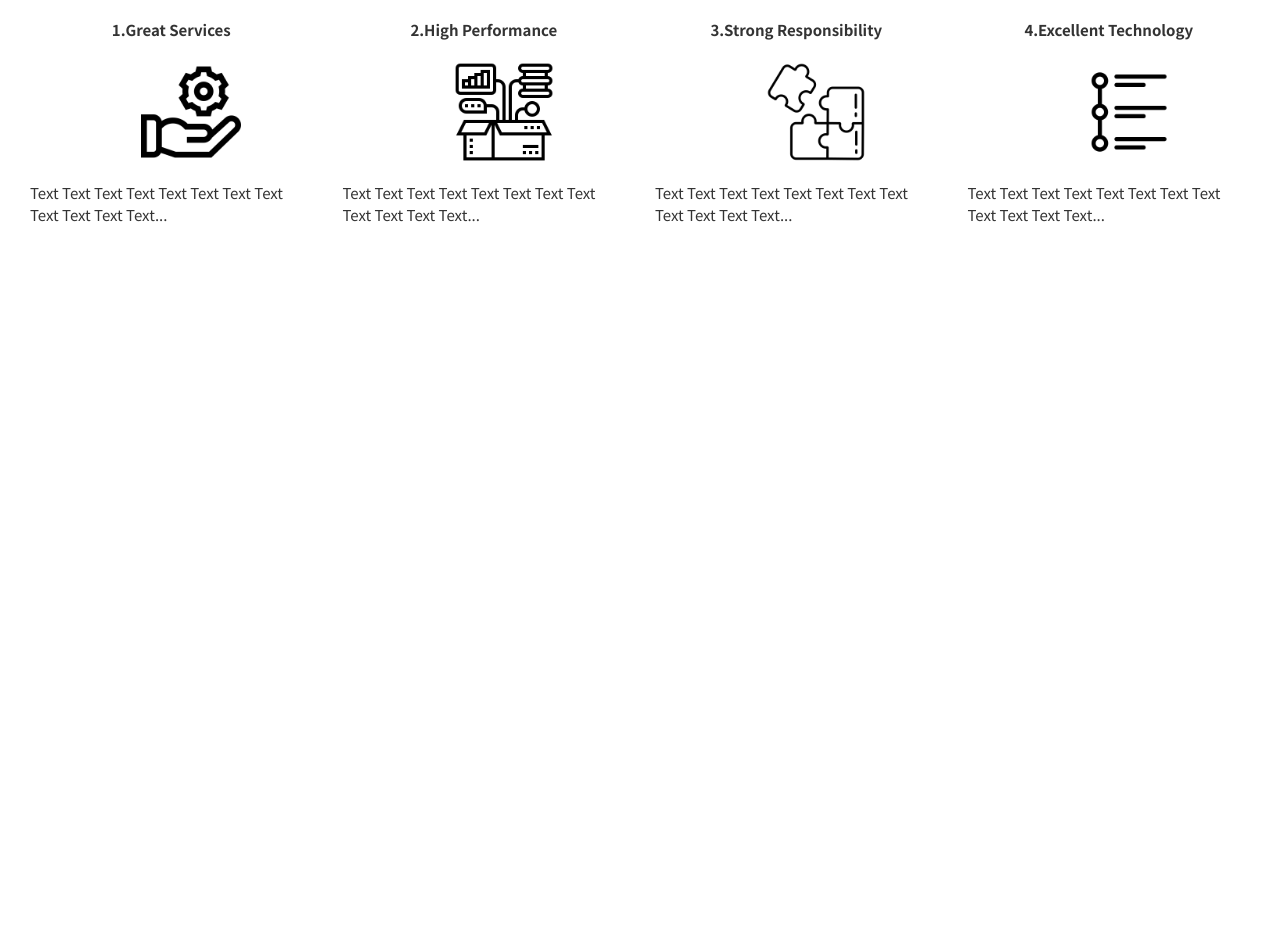
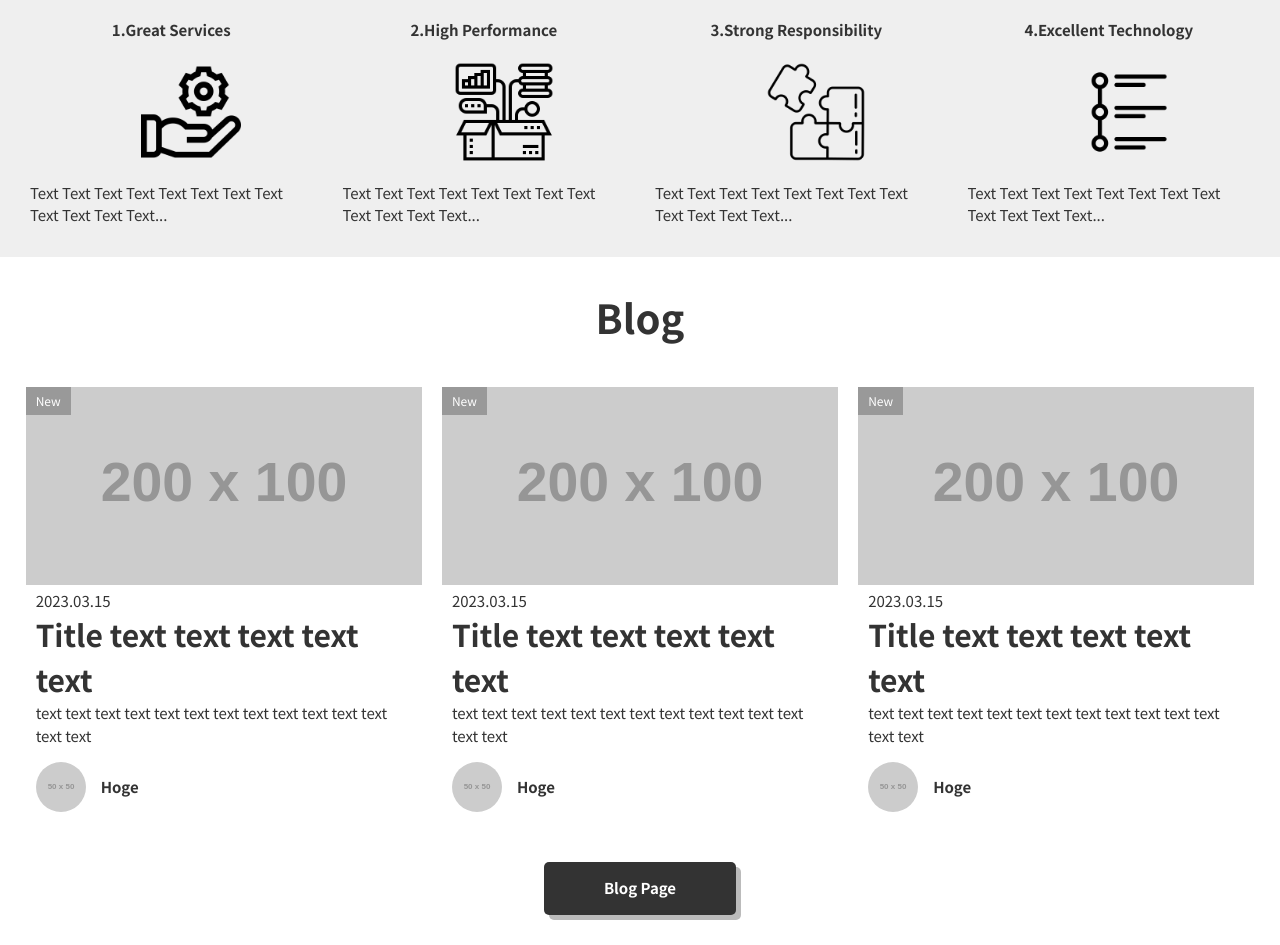
Before and after one commit to aoitech/practice_front, a plain HTML site: page index.html in a window 1280 px wide. Shown: the part 671-1616 px from the top of the page. Before the commit the page ends 928 px from the top, so only its background shows below. Drawn offline with Linux system fonts and the light colour scheme; placeholder pictures from the web are drawn by us.

Commit message:
Blogセクションの作成

```diff
--- a/assets/css/style.css
+++ b/assets/css/style.css
@@ -10,13 +10,39 @@ body {
 
 
 /*
+grid
+ */
+ .grid {
+  align-items: center;
+  display: flex;
+  justify-content: center;
+  margin: 0;
+  padding: 0;
+}
+.grid-item {
+  list-style: none;
+}
+
+.grid-col-2  > .grid-item {
+  width: 50%;
+}
+
+.grid-col-3  > .grid-item {
+  width: 33.3%;
+}
+
+.grid-col-4  > .grid-item {
+  width: 25%;
+}
+
+/*
 section
 */
 .section {
   padding: 30px 15px;
 }
 
-.section.section-secondary {
+.section-secondary {
   background: #efefef;
 }
 
@@ -25,6 +51,11 @@ section
   font-size: 40px;
   font-weight: bold;
   margin: 0 0 40px;
+}
+
+.section-button {
+  margin-top: 40px;
+  text-align: center;
 }
 
 /*
@@ -47,29 +78,9 @@ section
 }
 /* .about-description {} */
 
-.grid {
-  align-items: center;
-  display: flex;
-  justify-content: center;
-  margin: 0;
-  padding: 0;
-}
-.grid-item {
-  list-style: none;
-}
-
-.grid-col-2  > .grid-item {
-  width: 50%;
-}
-
-.grid-col-3  > .grid-item {
-  width: 33.3%;
-}
-
-.grid-col-4  > .grid-item {
-  width: 25%;
-}
-
+/*
+feature
+ */
 .feature {
  text-align: center;
  padding: 0 15px;
@@ -88,3 +99,95 @@ section
   margin: 0;
   text-align: left;
 }
+
+/*
+card
+ */
+
+.card {
+  padding: 0 10px;
+}
+
+.card-link {
+  display: block;
+  color: #333;
+  text-decoration: none;
+  position: relative;
+}
+
+.card-link:hover {
+  background-color: #eee;
+  transition: background-color .25s;
+}
+
+.card-label {
+  position: absolute;
+  left: 0;
+  top: 0;
+  background-color: #999;
+  color: #fff;
+  display: block;
+  padding: 5px 10px;
+  font-size: 12px;
+}
+
+.card-image {
+  width: 100%;
+  height: auto;
+}
+
+.card-info {
+  padding: 5px 10px;
+}
+
+.card-headline {
+  margin: 0;
+}
+
+.card-description {
+  margin: 0;
+}
+
+/*
+avator
+*/
+
+.avator {
+  display: flex;
+  flex-direction: row-reverse;
+  align-items: center;
+  justify-content: start;
+  padding: 10px;
+}
+
+.avator-name {
+  font-weight: bold;
+  padding-left: 15px;
+}
+
+.avator-image {
+  margin: 0;
+  border-radius: 50%;
+  overflow: hidden;
+}
+
+/*
+button
+ */
+
+.button {
+  display: inline-block;
+  color: #fff;
+  font-weight: bold;
+  background-color: #333;
+  text-align: center;
+  padding: 15px 60px;
+  text-decoration: none;
+  border-radius: 5px;
+  box-shadow: 5px 5px 0 #bbb;
+  transition: box-shadow .25s;
+}
+
+.button:hover {
+  box-shadow: 0 0 0 #bbb;
+}
--- a/index.html
+++ b/index.html
@@ -34,8 +34,8 @@
 </section>
 
 
-<section class="section">
-  <h1 class="section-headline section-secondary">Feature</h1>
+<section class="section section-secondary">
+  <h1 class="section-headline">Feature</h1>
 
   <ul class="grid grid-col-4">
     <li class="grid-item">
@@ -78,6 +78,76 @@
 </section>
 
 
+<section class="section">
+  <h1 class="section-headline">Blog</h1>
+  <ul class="grid grid-col-3">
+    <li class="grid-item">
+      <article class="card">
+        <a href="#" class="card-link">
+          <span class="card-label">New</span>
+          <img class="card-image" src="https://dummyimage.com/200x100/000/fff" alt="thumbnail">
+          <div class="card-info">
+            <time class="card-time" datetime="2023-03-15">2023.03.15</time>
+            <h1 class="card-headline">Title text text text text text</h1>
+            <p class="card-description">text text text text text text text text text text text text text text</p>
+          </div>
+          <dl class="avator">
+            <dt class="avator-name">Hoge</dt>
+            <dd class="avator-image">
+              <img src="https://dummyimage.com/50x50/000/fff" alt="Author">
+            </dd>
+          </dl>
+        </a>
+      </article>
+    </li>
+    <li class="grid-item">
+      <article class="card">
+        <a href="#" class="card-link">
+          <span class="card-label">New</span>
+          <img class="card-image" src="https://dummyimage.com/200x100/000/fff" alt="thumbnail">
+          <div class="card-info">
+            <time class="card-time" datetime="2023-03-15">2023.03.15</time>
+            <h1 class="card-headline">Title text text text text text</h1>
+            <p class="card-description">text text text text text text text text text text text text text text</p>
+          </div>
+          <dl class="avator">
+            <dt class="avator-name">Hoge</dt>
+            <dd class="avator-image">
+              <img src="https://dummyimage.com/50x50/000/fff" alt="Author">
+            </dd>
+          </dl>
+        </a>
+      </article>
+    </li>
+    <li class="grid-item">
+      <article class="card">
+        <a href="#" class="card-link">
+          <span class="card-label">New</span>
+          <img class="card-image" src="https://dummyimage.com/200x100/000/fff" alt="thumbnail">
+          <div class="card-info">
+            <time class="card-time" datetime="2023-03-15">2023.03.15</time>
+            <h1 class="card-headline">Title text text text text text</h1>
+            <p class="card-description">text text text text text text text text text text text text text text</p>
+          </div>
+          <dl class="avator">
+            <dt class="avator-name">Hoge</dt>
+            <dd class="avator-image">
+              <img src="https://dummyimage.com/50x50/000/fff" alt="Author">
+            </dd>
+          </dl>
+        </a>
+      </article>
+    </li>
+  </ul>
+  <div class="section-button">
+    <a href="#" class="button">
+      Blog Page
+    </a>
+  </div>
+
+
+</section>
+
   <script src="./assets/js/app.js"></script>
 </body>
 </html>
```
